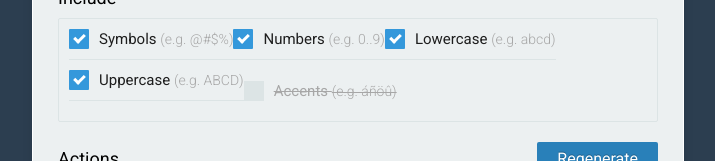
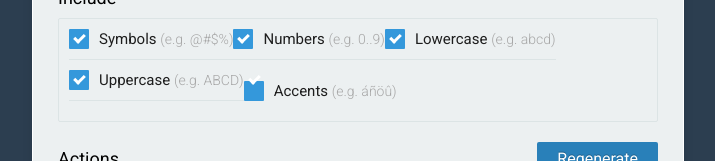
Before and after one commit to sdegetaus/password-generator, a React (Create React App) app: page / in a window 1280 px wide. Shown: the part 308-469 px from the top of the page, without its empty margins (282-997 px from the left). Built offline with nearby package versions, Linux system fonts and the light colour scheme; the HTML template or start-up script is replaced by a standard one.

Commit message:
Save to form settings to local storage

```diff
--- a/src/consts.ts
+++ b/src/consts.ts
@@ -7,4 +7,5 @@ export const ID = {
   symbols: "symbols",
   text: "text",
   uppercase: "uppercase",
+  prefs: "prefs",
 };
--- a/src/containers/Generator.tsx
+++ b/src/containers/Generator.tsx
@@ -2,18 +2,24 @@ import { Button, Checkbox, Range, Tooltip } from "components";
 import { ID } from "consts";
 import React, { useState } from "react";
 import { randomString } from "snippets/generator";
+import { getPrefs, savePrefs } from "snippets/prefs";
 import styled from "styled-components";
 import { colors } from "styles/colors";
 
 export default () => {
   // File members
-  const [mValues, mSetValues] = useState({
-    length: 32,
-    symbols: true,
-    numbers: true,
-    lowercase: true,
-    uppercase: true,
-    accented: false,
+  const [mValues, mSetValues] = useState(() => {
+    const prefs = getPrefs();
+    return prefs === null
+      ? {
+          length: 32,
+          symbols: true,
+          numbers: true,
+          lowercase: true,
+          uppercase: true,
+          accented: true,
+        }
+      : prefs;
   });
 
   const [mError, mSetError] = useState({
@@ -57,6 +63,10 @@ export default () => {
   // Functions
   const handleChange = (name: string, value: unknown) => {
     mSetValues({
+      ...mValues,
+      [name]: value,
+    });
+    savePrefs({
       ...mValues,
       [name]: value,
     });
--- /dev/null
+++ b/src/snippets/prefs.ts
@@ -0,0 +1,17 @@
+import { ID } from "consts";
+
+/**
+ * Save form settings / prefs
+ * @param values
+ */
+export function savePrefs(values: object) {
+  localStorage.setItem(ID.prefs, JSON.stringify(values));
+}
+
+/**
+ * Get previous form preferences. If non exist, returns null.
+ */
+export function getPrefs() {
+  const prefs = localStorage.getItem(ID.prefs);
+  return prefs === null ? null : JSON.parse(prefs);
+}
```
